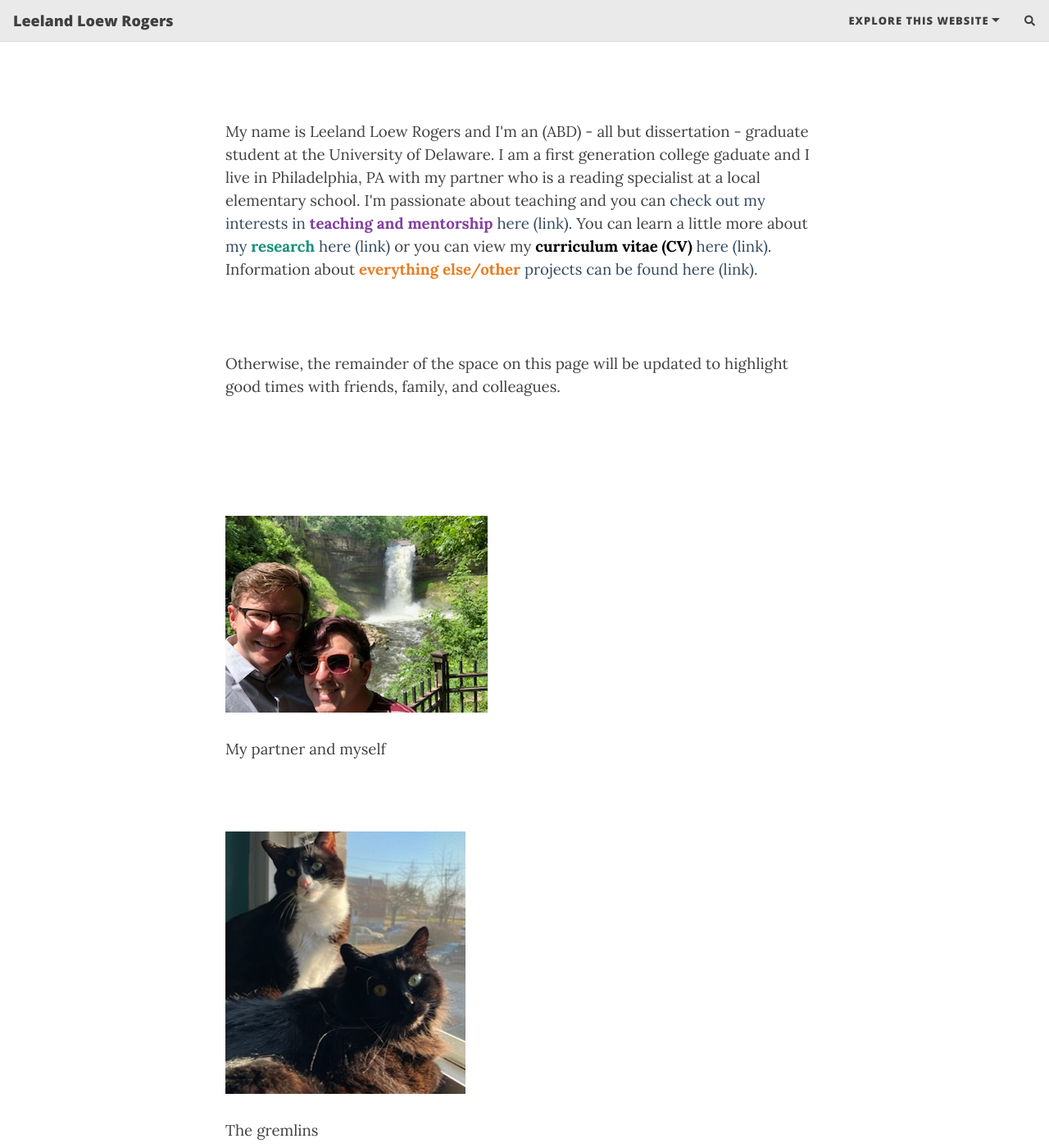
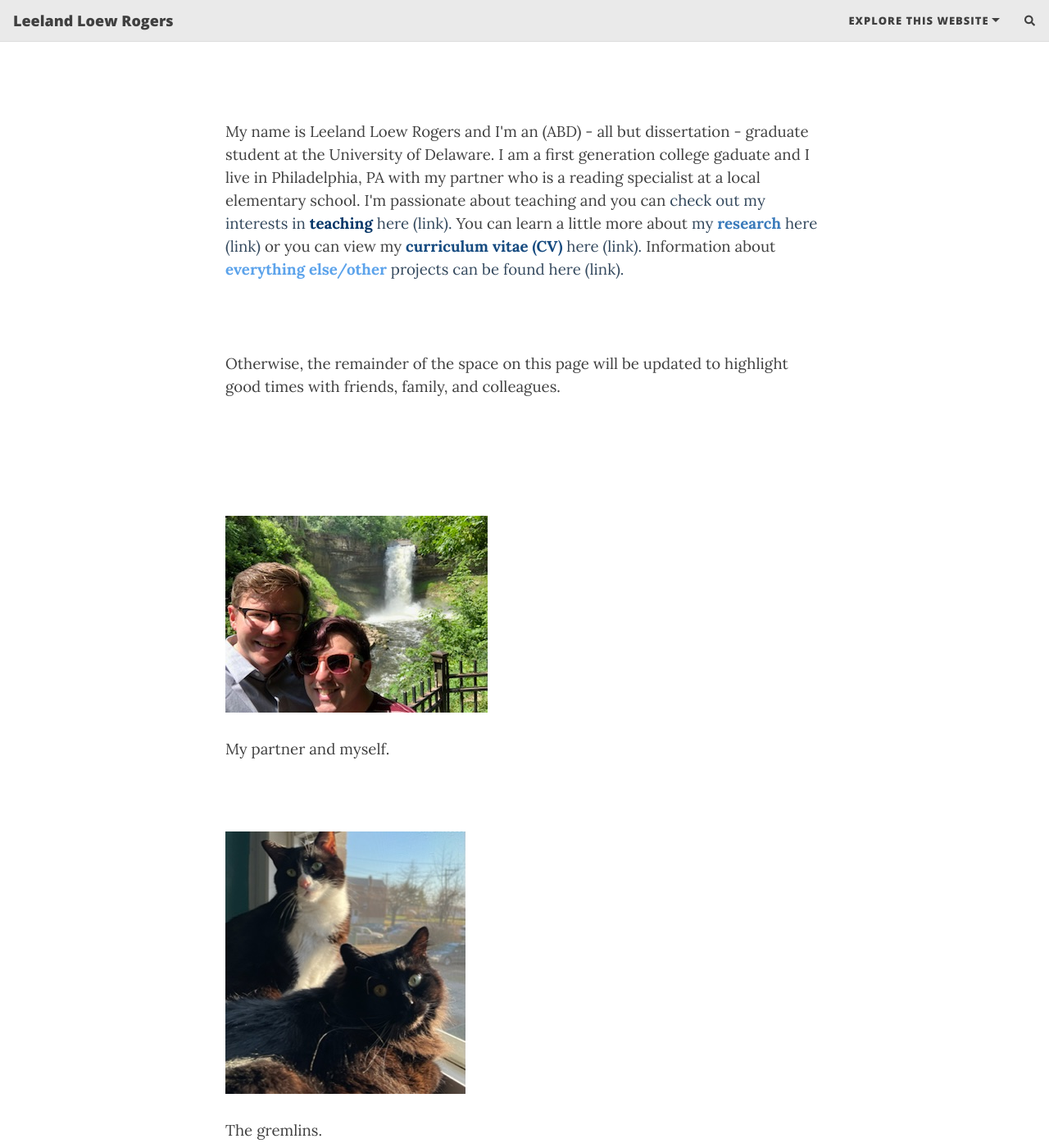
Before and after one commit to LeeLoew/LeelandRogers, a Jekyll site: the page built from aboutme.md, in a window 1280 px wide and 1400 px high, scrolled down 275 px. Shown: the whole window at 82% size. Built offline with Jekyll 4.4.1, drawn with Linux system fonts in a browser that asks for light colours; nearby versions of some CDN libraries; comment, search, counter and statistics services are not loaded.

Commit message:
Update aboutme.md

```diff
--- a/aboutme.md
+++ b/aboutme.md
@@ -4,16 +4,16 @@ title: About me + memories!
 #subtitle: Everything about me and documented good times
 ---
 <p>&nbsp;</p>
-<p><span style="font-size: 14pt;">My name is Leeland Loew Rogers and I'm an (ABD) - all but dissertation - graduate student at the University of Delaware. I am a first generation college gaduate and I live in Philadelphia, PA with my partner who is a reading specialist at a local elementary school. I'm passionate about teaching and you can <span style="color: #34495e;"><a style="color: #34495e;" href="https://leeloew.github.io/teaching/">check out my interests in <span style="color: #843fa1;"><strong>teaching and mentorship</strong></span>&nbsp;here (link). </a></span>You can learn a little more about <span style="color: #34495e;"><a style="color: #34495e;" href="https://leeloew.github.io/research/">my <span style="color: #169179;"><strong>research</strong></span> here (link)&nbsp;</a></span>or you can view my <span style="color: #34495e;"><a style="color: #34495e;" href="https://leeloew.github.io/CV/"><span style="color: #000000;"><strong>curriculum vitae (CV)</strong></span>&nbsp;here (link). </a></span>Information about <span style="color: #34495e;"><a style="color: #34495e;" href="https://leeloew.github.io/other/"><span style="color: #e67e23;"><strong>everything else/other</strong></span> projects can be found here (link).</a></span></span></p>
+<p><span style="font-size: 14pt;">My name is Leeland Loew Rogers and I'm an (ABD) - all but dissertation - graduate student at the University of Delaware. I am a first generation college gaduate and I live in Philadelphia, PA with my partner who is a reading specialist at a local elementary school. I'm passionate about teaching and you can <span style="color: #34495e;"><a style="color: #34495e;" href="https://leeloew.github.io/teaching/">check out my interests in <span style="color: #063768;"><strong>teaching</strong></span>&nbsp;here (link). </a></span>You can learn a little more about <span style="color: #34495e;"><a style="color: #34495e;" href="https://leeloew.github.io/research/">my <span style="color: #3b7bbb;"><strong>research</strong></span> here (link)&nbsp;</a></span>or you can view my <span style="color: #34495e;"><a style="color: #34495e;" href="https://leeloew.github.io/CV/"><span style="color: #164b80;"><strong>curriculum vitae (CV)</strong></span>&nbsp;here (link). </a></span>Information about <span style="color: #34495e;"><a style="color: #34495e;" href="https://leeloew.github.io/other/"><span style="color: #5ca3eb;"><strong>everything else/other</strong></span> projects can be found here (link).</a></span></span></p>
 <p>&nbsp;</p>
 <p><span style="font-size: 14pt;">Otherwise, the remainder of the space on this page will be updated to highlight good times with friends, family, and colleagues.</span></p>
 <p>&nbsp;</p>
 <p>&nbsp;</p>
 <p><span style="font-size: 14pt;"><img src="{{ 'MeDerek1.jpg' | relative_url }}" alt="Not found" /></span></p>
-<p><span style="font-size: 14pt;"> My partner and myself</span></p>
+<p><span style="font-size: 14pt;"> My partner and myself.</span></p>
 <p>&nbsp;</p>
 <p><span style="font-size: 14pt;"><img src="{{ 'cats.jpg' | relative_url }}" alt="Not found" /> </span></p>
-<p><span style="font-size: 14pt;">The gremlins</span></p>
+<p><span style="font-size: 14pt;">The gremlins.</span></p>
 <p>&nbsp;</p>
 <p><span style="font-size: 14pt;"><img src="{{ 'VickeryLab1.jpg' | relative_url }}" alt="Not found" /> </span></p>
 <p><span style="font-size: 14pt;">Friends and colleagues (and Teddy at the bottom) discussing fMRI analyses - totally not staged at all.</span></p>
```
